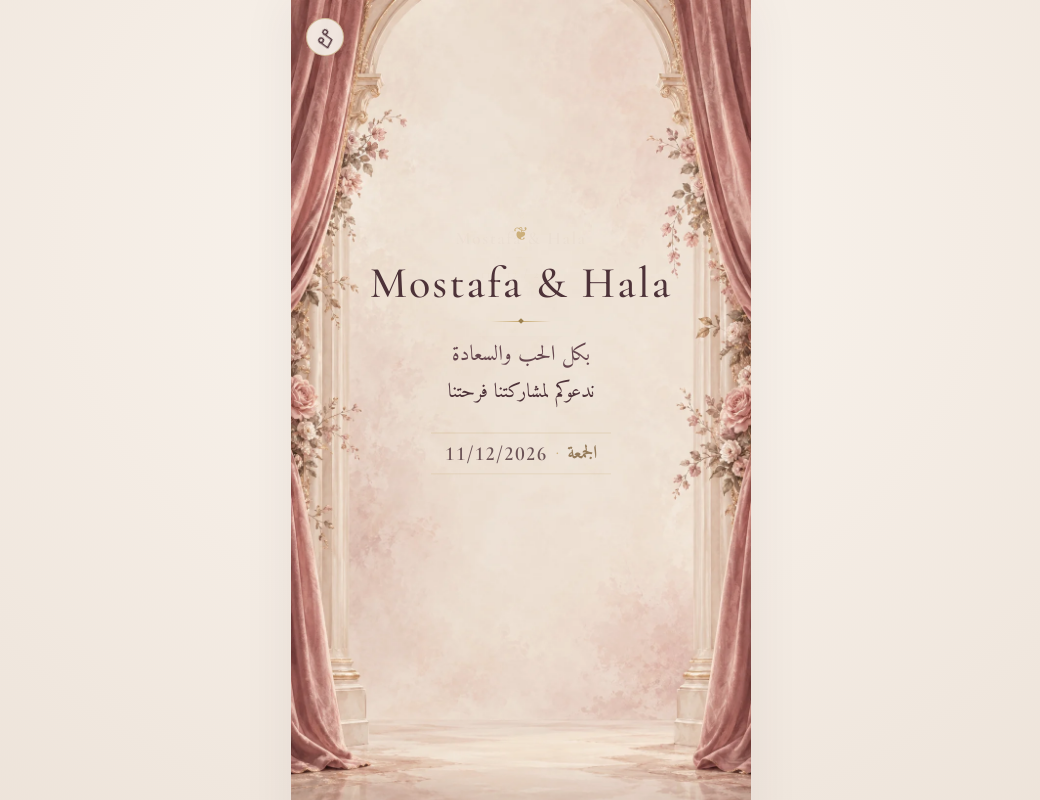
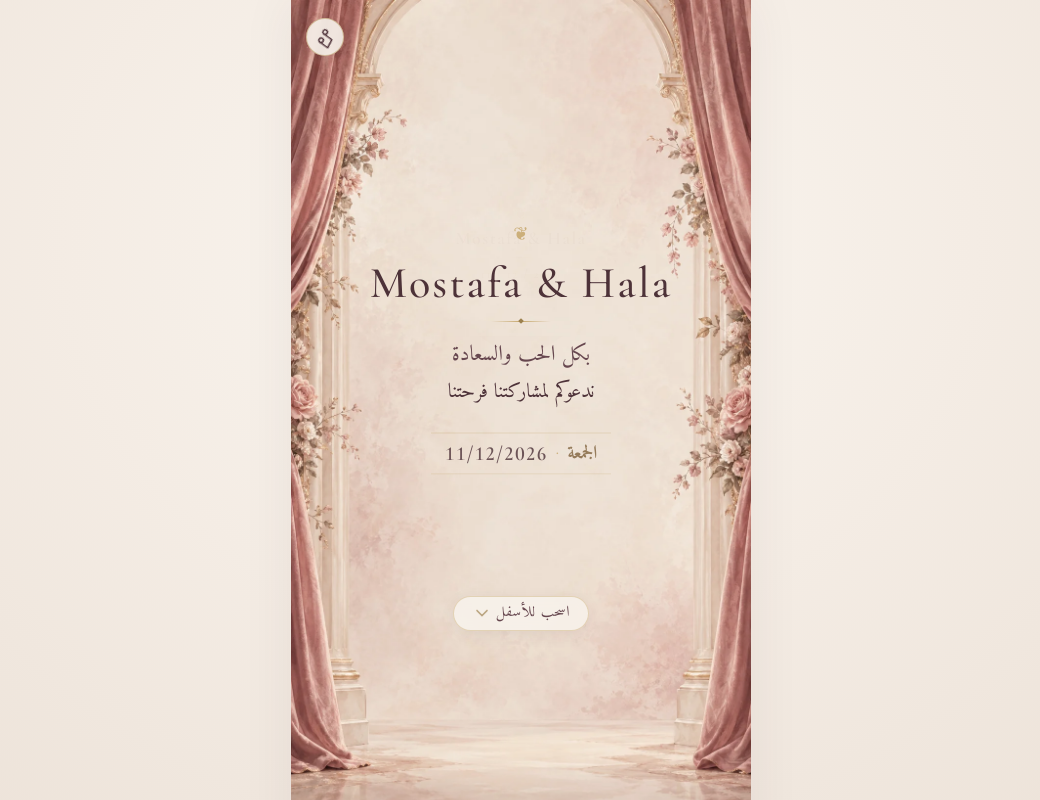
Before and after one commit to Youssif246/mostafa-and-hala-wedding, a plain HTML site: page index.html in a window 1280 px wide. Both pictures are taken after a click on the button "اضغط لفتح ظرف دعوة الزفاف". Shown: the top 800 px of the page, without its empty margins (119-1159 px from the left). Drawn offline with nearby package versions, Linux system fonts and the light colour scheme; a web font is replaced by a local one.

Commit message:
Add a hero button

```diff
--- a/css/style.css
+++ b/css/style.css
@@ -77,6 +77,7 @@ html {
   text-rendering: optimizeLegibility;
   -webkit-font-smoothing: antialiased;
   -moz-osx-font-smoothing: grayscale;
+  scroll-behavior: smooth;
 }
 
 body {
@@ -716,6 +717,75 @@ bdi,
   font-feature-settings: "lnum" 1, "tnum" 1;
 }
 
+/* Hero Scroll Down Hint Indicator */
+.hero-scroll-hint {
+  position: relative;
+  top: 25%;
+  left: 0;
+  right: 0;
+  margin: 0 auto;
+  width: -moz-fit-content;
+  width: fit-content;
+  z-index: 10;
+  display: inline-flex;
+  align-items: center;
+  gap: 4px;
+  text-decoration: none;
+  cursor: pointer;
+  padding: 6px 18px 7px;
+  border-radius: 30px;
+  background: rgba(250, 246, 240, 0.75);
+  backdrop-filter: blur(6px);
+  -webkit-backdrop-filter: blur(6px);
+  border: 1px solid rgba(197, 165, 104, 0.4);
+  box-shadow: 0 4px 16px rgba(74, 46, 53, 0.07);
+  transition: background 0.3s ease, border-color 0.3s ease, box-shadow 0.3s ease;
+}
+
+.hero-scroll-hint:hover,
+.hero-scroll-hint:focus-visible {
+  background: rgba(250, 246, 240, 0.95);
+  border-color: var(--color-gold);
+  box-shadow: 0 6px 22px rgba(125, 95, 56, 0.18);
+}
+
+.scroll-hint-text {
+  font-family: var(--font-arabic);
+  font-size: clamp(0.82rem, 3.2vw, 0.94rem);
+  font-weight: 500;
+  color: var(--color-primary-soft);
+  letter-spacing: 0.04em;
+  line-height: 1.3;
+  user-select: none;
+  -webkit-user-select: none;
+}
+
+.scroll-hint-icon {
+  display: flex;
+  align-items: center;
+  justify-content: center;
+  color: var(--color-gold);
+  animation: scrollChevronBounce 2s infinite ease-in-out;
+}
+
+.hero-scroll-hint:hover .scroll-hint-icon {
+  color: var(--color-secondary);
+}
+
+@keyframes scrollChevronBounce {
+
+  0%,
+  100% {
+    transform: translateY(0);
+    opacity: 0.7;
+  }
+
+  50% {
+    transform: translateY(5px);
+    opacity: 1;
+  }
+}
+
 /* --------------------------------------------------------------------------
    7. SECTION 2: COUNTDOWN
    Intended void: Center-middle (~36% to 70% height)
@@ -1333,6 +1403,7 @@ bdi,
   }
 }
 
+
 .rsvp-success-title {
   font-family: var(--font-arabic);
   font-size: clamp(1.2rem, 5vw, 1.5rem);
@@ -1718,4 +1789,9 @@ bdi,
     padding: 0 4px;
     gap: 3px;
   }
-}
+
+  .hero-scroll-hint {
+    bottom: 2.5%;
+    padding: 4px 14px 5px;
+  }
+}
--- a/index.html
+++ b/index.html
@@ -150,6 +150,16 @@
             <span class="hero-date-num"><bdi dir="ltr">11/12/2026</bdi></span>
           </div>
         </div>
+
+        <!-- Elegant Scroll Down Indicator -->
+        <a href="#countdown" class="hero-scroll-hint reveal-item" id="heroScrollHint" aria-label="اسحب للأسفل لعرض تفاصيل الدعوة">
+          <span class="scroll-hint-text">اسحب للأسفل</span>
+          <span class="scroll-hint-icon" aria-hidden="true">
+            <svg width="20" height="20" viewBox="0 0 24 24" fill="none" stroke="currentColor" stroke-width="2" stroke-linecap="round" stroke-linejoin="round">
+              <polyline points="6 9 12 15 18 9"></polyline>
+            </svg>
+          </span>
+        </a>
       </section>
 
 
--- a/js/main.js
+++ b/js/main.js
@@ -120,6 +120,18 @@
 
   if (envelopeHint) {
     envelopeHint.addEventListener('click', openEnvelope);
+  }
+
+  // Hero Scroll Hint Smooth Scroll
+  const heroScrollHint = document.getElementById('heroScrollHint');
+  if (heroScrollHint) {
+    heroScrollHint.addEventListener('click', function (e) {
+      e.preventDefault();
+      const targetSection = document.getElementById('countdown');
+      if (targetSection) {
+        targetSection.scrollIntoView({ behavior: 'smooth' });
+      }
+    });
   }
 
   /* ==========================================================================
```
